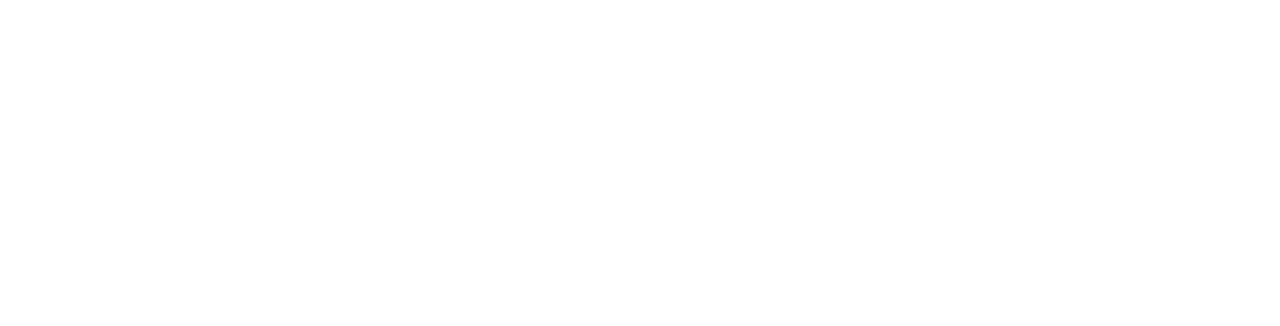
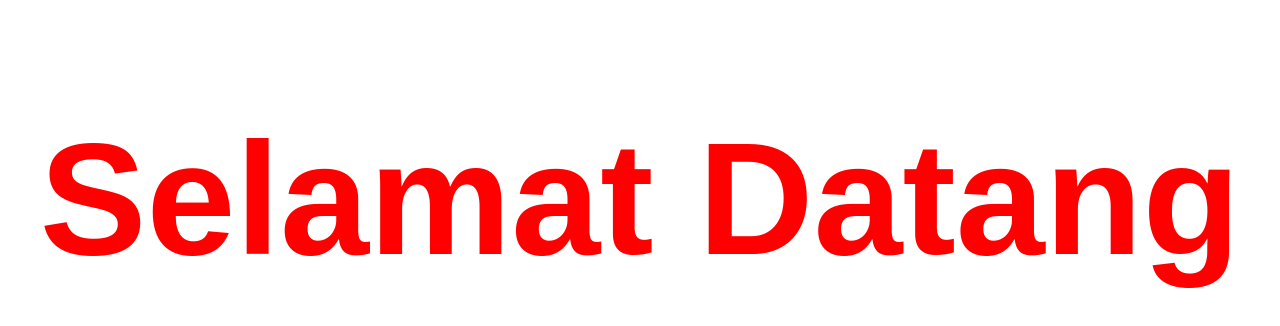
Before and after one commit to hyurapriv/learn-css, a plain HTML site: page basic/index.html in a window 1280 px wide. Drawn offline with Linux system fonts and the light colour scheme.

Commit message:
font styling

```diff
--- a/basic/index.html
+++ b/basic/index.html
@@ -7,6 +7,6 @@
     <link rel="stylesheet" href="main.css">
 </head>
 <body>
-
+    <h1>Selamat Datang</h1>
 </body>
 </html>
--- a/basic/main.css
+++ b/basic/main.css
@@ -0,0 +1,9 @@
+body {
+    font-family: Arial, Verdana, sans-serif;
+}
+
+h1 {
+    color: red;
+    text-align: center;
+    font-size: 10em;
+}
```
